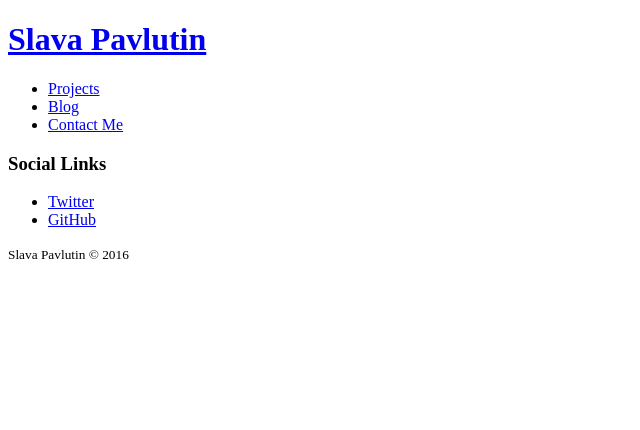
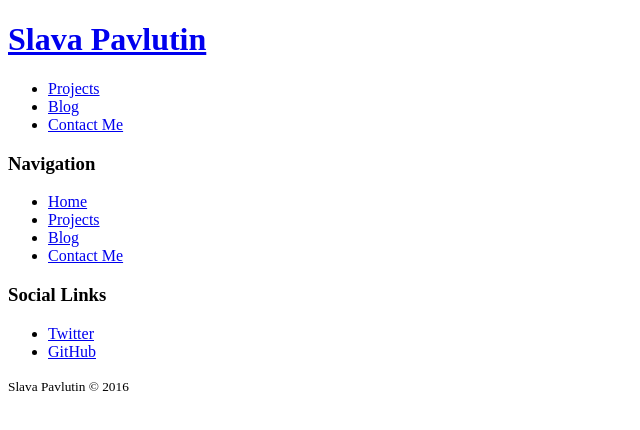
Before and after one commit to slapxxi/pavlutin, a Django app: template templates/base.html in a window 1280 px wide. Shown: the top 430 px of the page, without its empty margins (0-640 px from the left). Run offline with Django 3.2, Linux system fonts and the light colour scheme; the template is opened without the code that fills it, so the values that code supplies are empty; style sheets or scripts are compiled from the project's sources; parts of the project's set-up code (start-up, migrations or seed data) failed here and were passed over.

Commit message:
Make footer flexible

```diff
--- a/gulpfile.js
+++ b/gulpfile.js
@@ -17,14 +17,13 @@
 gulp.task('build:css', ['clean:css'], () => {
   const postcss = require('gulp-postcss');
   const sourcemaps = require('gulp-sourcemaps');
-  const concatcss = require('gulp-concat-css');
   const cssnano = require('gulp-cssnano');
 
   const postcssProcessors = [
-    require('postcss-cssnext'),
     require('precss')({
       import: {extension: 'scss'}
-    })
+    }),
+    require('postcss-cssnext')
   ];
 
   return gulp.src('src/**/*.css')
--- a/templates/partials/_footer.html
+++ b/templates/partials/_footer.html
@@ -1,4 +1,17 @@
 <footer class="layout-footer layout-container_fill">
+  <div class="box">
+    <h3>Navigation</h3>
+    <nav role="navigation">
+      <ul>
+        <li><a href="{% url 'pages:index' %}">Home</a></li>
+        <li><a href="{% url 'pages:index' %}">Projects</a></li>
+        <li><a href="{% url 'pages:index' %}">Blog</a></li>
+        <li><a href="{% url 'pages:index' %}">Contact Me</a></li>
+      </ul>
+    </nav>
+  </div>
+
+  <div class="box">
     <h3>Social Links</h3>
     <ul>
       <li>
@@ -8,6 +21,7 @@
         <a href="http://github.com/slavapavlutin" rel="external">GitHub</a>
       </li>
     </ul>
+  </div>
 
   <small class="copy">
     <span class="logo">Slava Pavlutin</span> &copy; 2016
--- a/templates/partials/_header.html
+++ b/templates/partials/_header.html
@@ -1,6 +1,6 @@
 <header class="layout-header layout-container">
   <h1 class="logo">
-    <a href="{% url 'pages:index' %}">Slava Pavlutin</a>
+    <a target="_blank" href="{% url 'pages:index' %}">Slava Pavlutin</a>
   </h1>
 
   <nav class="nav" role="navigation">
```
Also changed, not shown: src/css/layout/_footer.scss (+23 -0 lines). Lines whose indentation alone changed are shown as unchanged.
